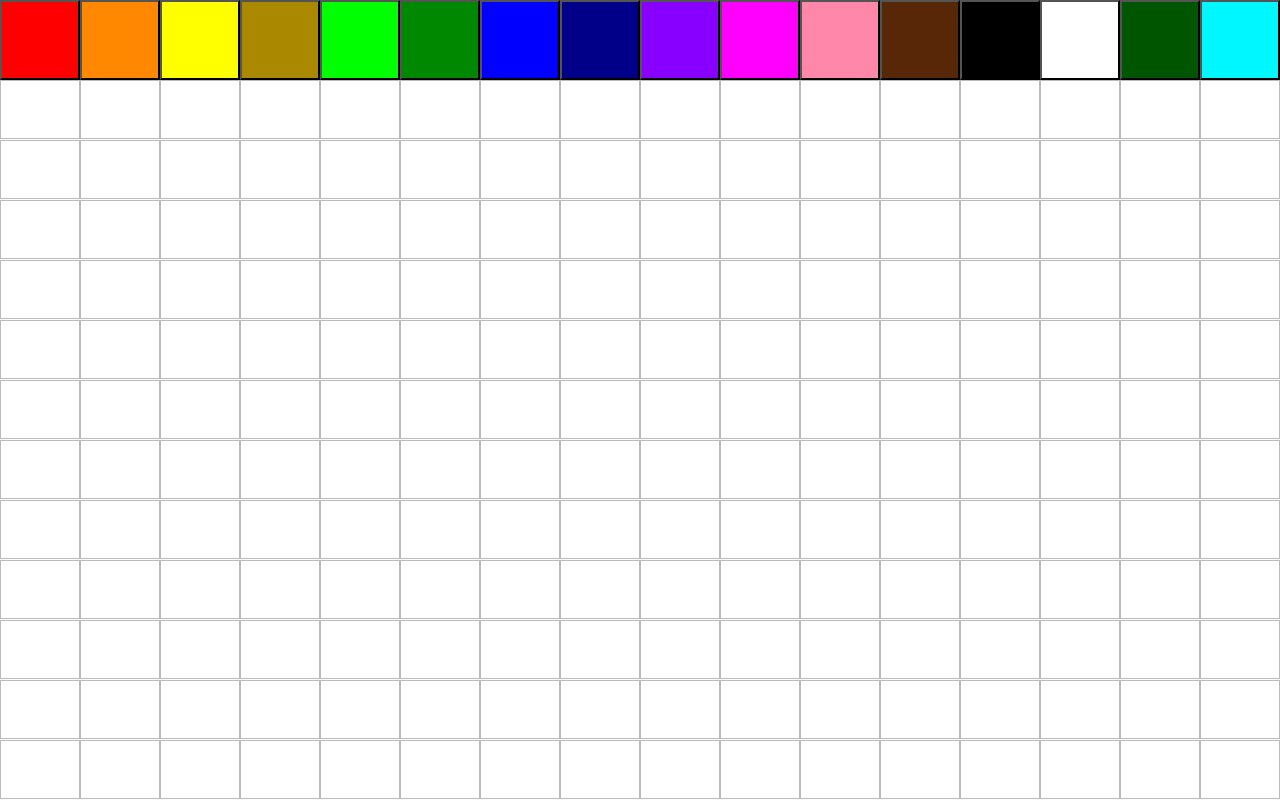
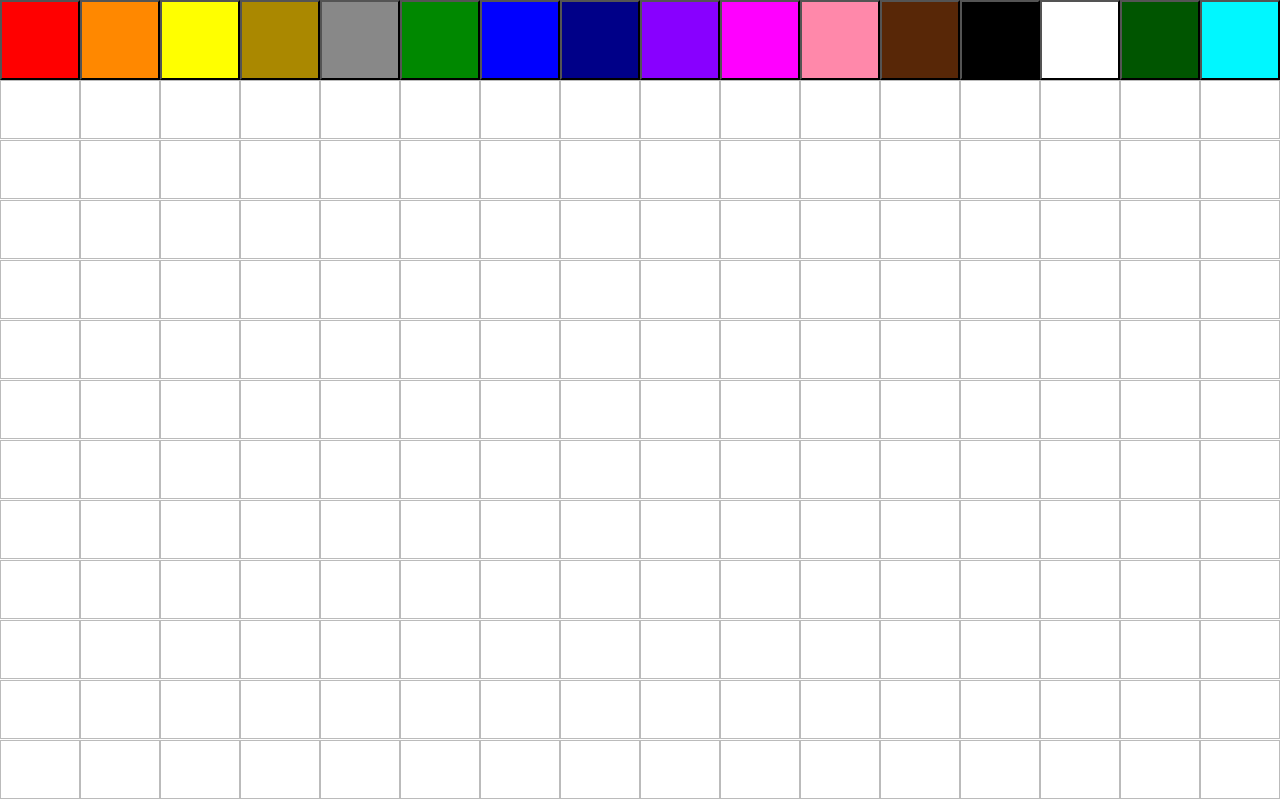
Before and after one commit to braiicano/draw, a plain HTML site: page index.html in a window 1280 px wide. Drawn offline with Linux system fonts and the light colour scheme.

Commit message:
Update styles.css

```diff
--- a/static/styles.css
+++ b/static/styles.css
@@ -97,7 +97,7 @@ button#beige,
 }
 button#greenlight,
 .greenlight {
-  background-color: #0f0;
+  background-color: #888;
 }
 button#bluelight,
 .bluelight {
```
